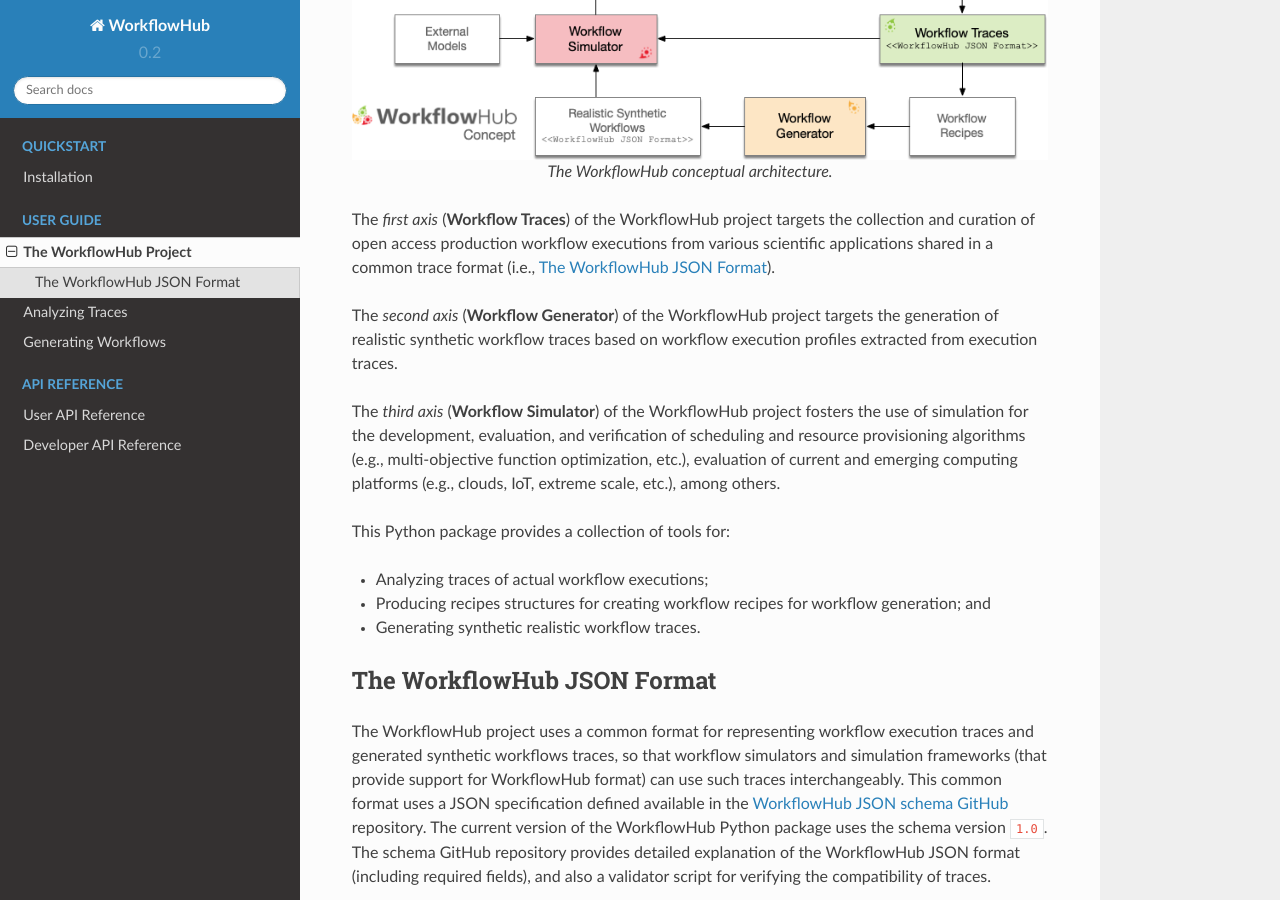
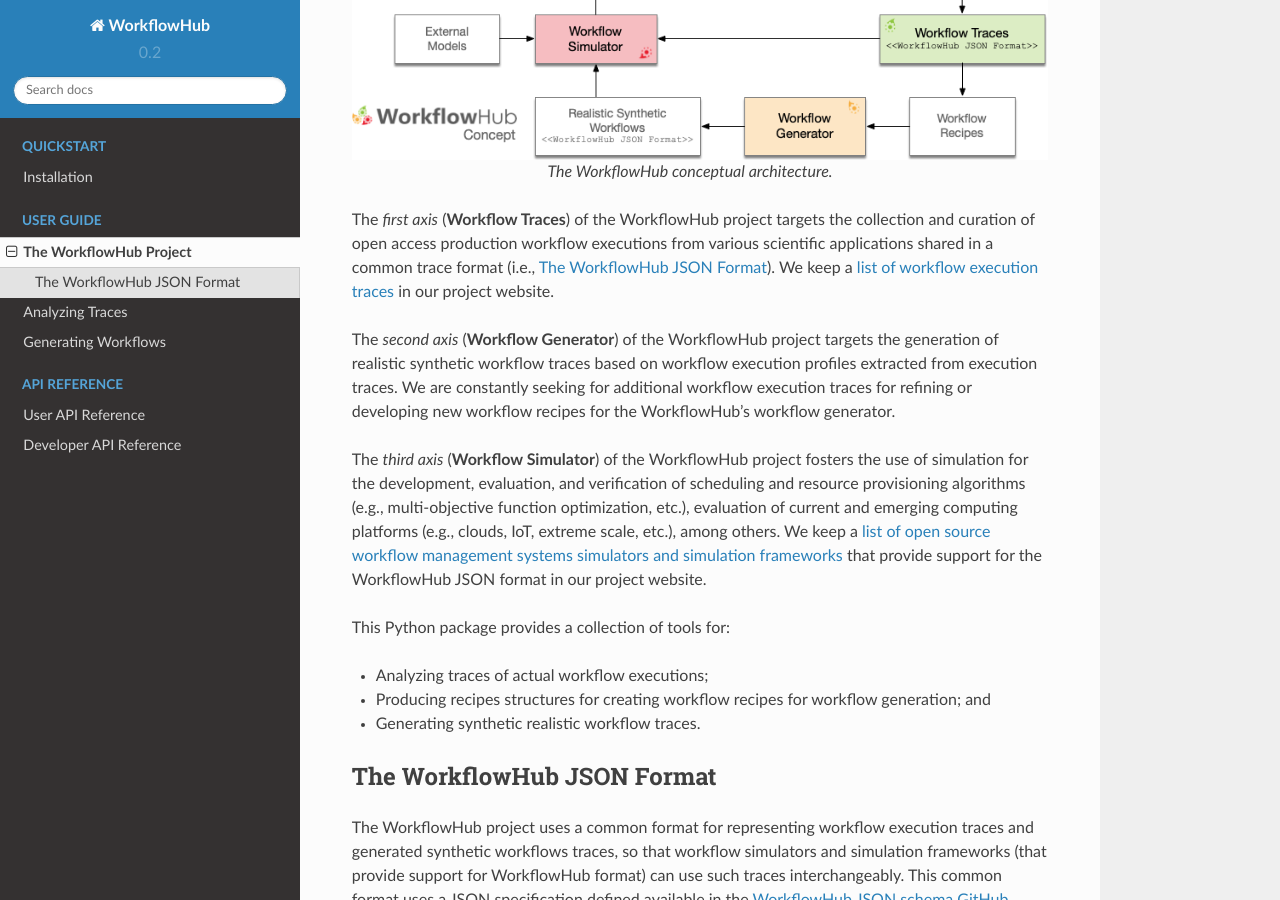
Before and after one commit to wfcommons/WfCommons, a Sphinx documentation site: the page built from docs/source/introduction.rst, in a window 1280 px wide and 900 px high, scrolled down 433 px. Built offline with Sphinx 7.4.7 and the Read the Docs theme 2.0.0, drawn with Linux system fonts in a browser that asks for light colours.

```diff
--- a/docs/source/index.rst
+++ b/docs/source/index.rst
@@ -20,7 +20,8 @@ provides a collection of tools for:
 Support
 =======
 
-WorkflowHub's source code is available on `GitHub <http://github.com/workflowhub/workflowhub>`_.
+The source code for this WorkflowHub's Python package is available on
+`GitHub <http://github.com/workflowhub/workflowhub>`_.
 Our preferred channel to report a bug or request a feature is via WorkflowHub's
 Github `Issues Track <https://github.com/workflowhub/workflowhub/issues>`_.
 
--- a/docs/source/introduction.rst
+++ b/docs/source/introduction.rst
@@ -18,17 +18,23 @@ integrates the three axis of the WorkflowHub project:
 The *first axis* (**Workflow Traces**) of the WorkflowHub project targets the
 collection and curation of open access production workflow executions from
 various scientific applications shared in a common trace format (i.e.,
-:ref:`json-format-label`).
+:ref:`json-format-label`). We keep a `list of workflow execution traces
+<https://workflowhub.org/traces.html>`_ in our project website.
 
 The *second axis* (**Workflow Generator**) of the WorkflowHub project targets
 the generation of realistic synthetic workflow traces based on workflow execution
-profiles extracted from execution traces.
+profiles extracted from execution traces. We are constantly seeking for additional
+workflow execution traces for refining or developing new workflow recipes for
+the WorkflowHub's workflow generator.
 
 The *third axis* (**Workflow Simulator**) of the WorkflowHub project fosters the
 use of simulation for the development, evaluation, and verification of scheduling
 and resource provisioning algorithms (e.g., multi-objective function optimization,
 etc.), evaluation of current and emerging computing platforms (e.g., clouds, IoT,
-extreme scale, etc.), among others.
+extreme scale, etc.), among others. We keep a `list of open source workflow
+management systems simulators and simulation frameworks
+<https://workflowhub.org/simulator.html>`_ that provide support for the WorkflowHub
+JSON format in our project website.
 
 This Python package provides a collection of tools for:
 
--- a/docs/source/user_api_reference.rst
+++ b/docs/source/user_api_reference.rst
@@ -1,5 +1,11 @@
 User API Reference
 ******************
+
+The user API reference targets users who want to use WorkflowHub Python
+package for analyzing traces or generating realistic synthetic workflow
+traces, using existing workflow recipes already implemented in this
+Python package. Users are NOT expected to develop new
+:ref:`workflow recipes <workflow-recipe-label>`.
 
 .. toctree::
     :caption: User API Reference
```
Also changed, not shown: docs/source/dev_api_reference.rst (+8 -0 lines).
